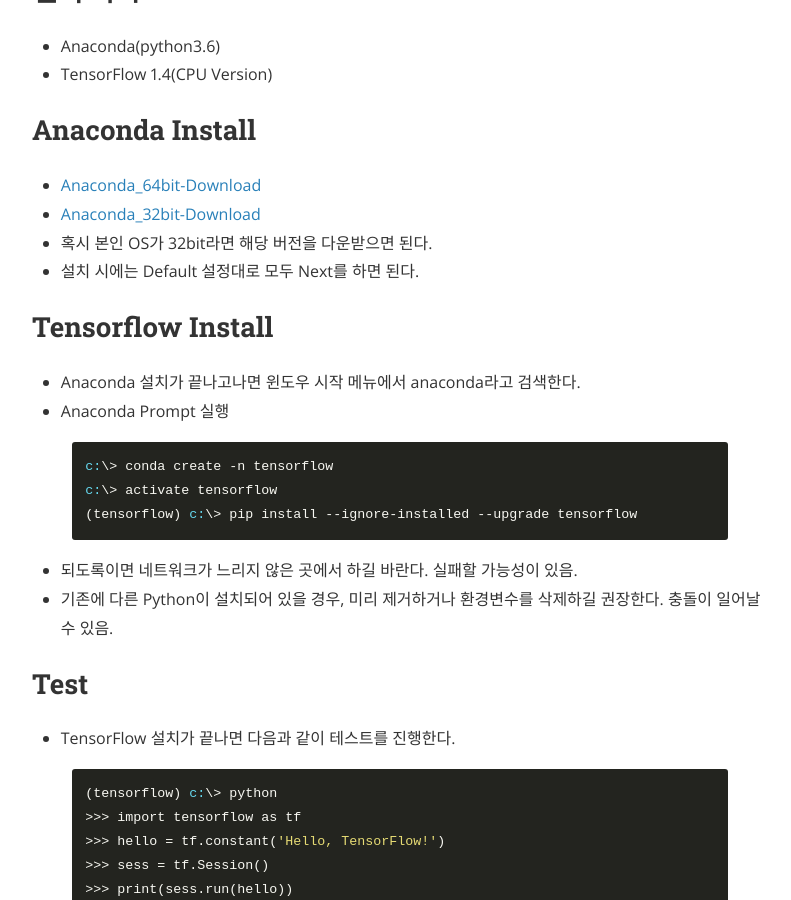
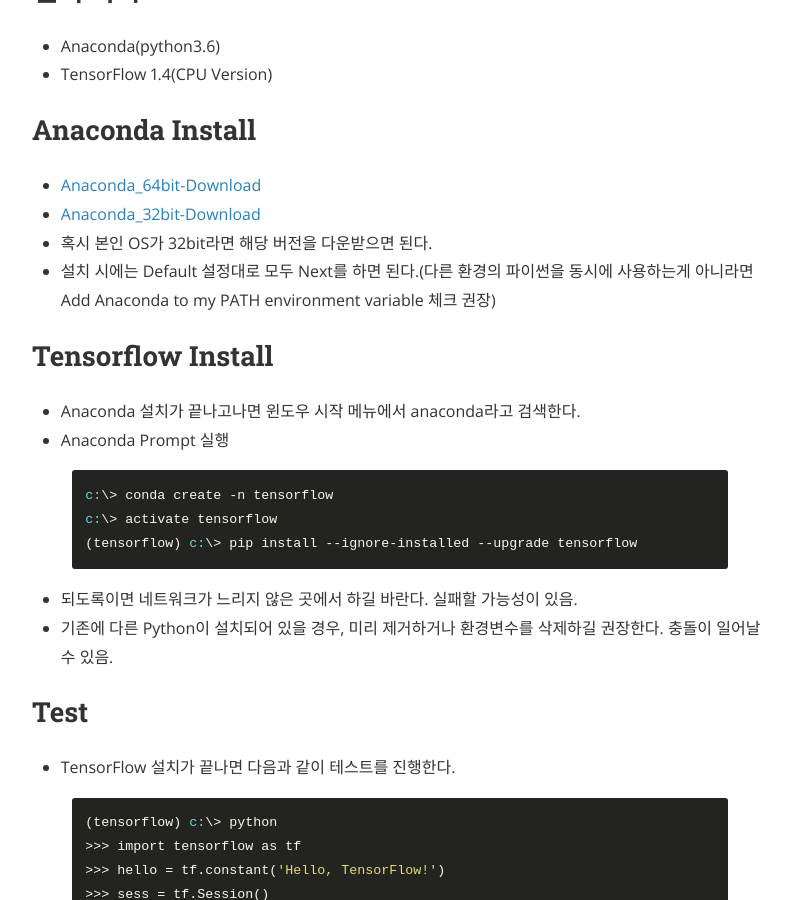
Before and after one commit to Yangyangii/Yangyangii.github.io, a Jekyll site: the page built from _posts/2017-12-28-Tensorflow-install.markdown, in a window 1280 px wide and 900 px high, scrolled down 611 px. Shown: the whole window, without its empty margins (240-1031 px from the left). Built offline with Jekyll 4.4.1, drawn with Linux system fonts in a browser that asks for light colours; nearby versions of some CDN libraries; comment, search, counter and statistics services are not loaded.

Commit message:
주석 추가

```diff
--- a/_posts/2017-12-28-Tensorflow-install.markdown
+++ b/_posts/2017-12-28-Tensorflow-install.markdown
@@ -17,7 +17,7 @@
 +	[Anaconda_64bit-Download](https://repo.continuum.io/archive/Anaconda3-5.0.1-Windows-x86_64.exe)
 +	[Anaconda_32bit-Download](https://repo.continuum.io/archive/Anaconda3-5.0.1-Windows-x86.exe)
 +	혹시 본인 OS가 32bit라면 해당 버전을 다운받으면 된다.
-+	설치 시에는 Default 설정대로 모두 Next를 하면 된다.
++	설치 시에는 Default 설정대로 모두 Next를 하면 된다.(다른 환경의 파이썬을 동시에 사용하는게 아니라면 Add Anaconda to my PATH environment variable 체크 권장)
 
 
 ## Tensorflow Install
```
